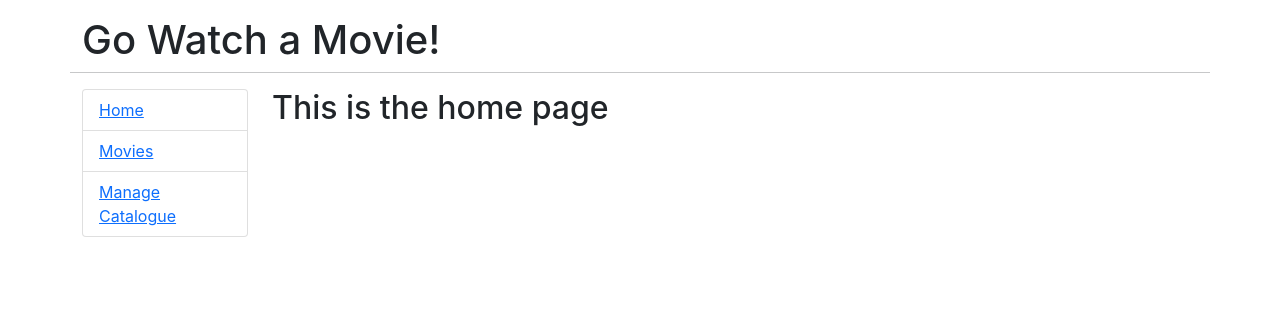
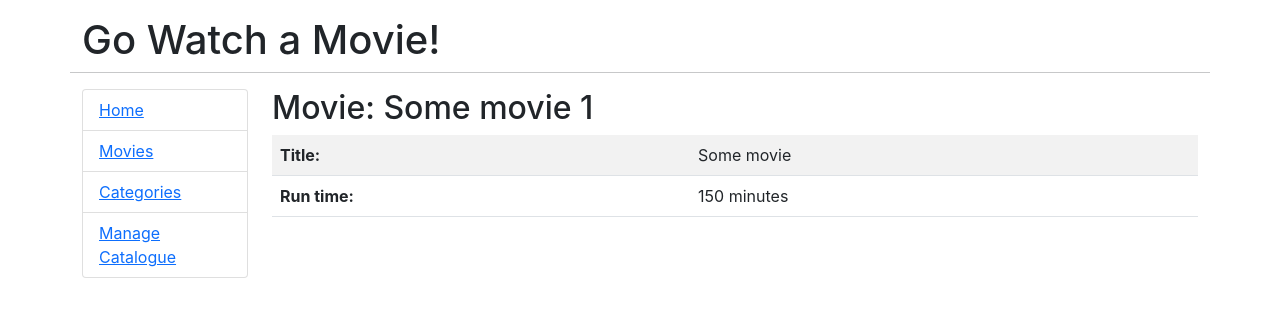
Before and after one commit to dumbled0re/react-go, a React (Create React App) app in the folder go-movies/: page /movies/1 in a window 1280 px wide. Shown: the top 316 px of the page. Built offline with nearby package versions, Linux system fonts and the light colour scheme.

Commit message:
update: ルーティング追加

```diff
--- a/go-movies/src/App.js
+++ b/go-movies/src/App.js
@@ -1,8 +1,16 @@
-import React, { Component, Fragment } from "react";
-import { HashRouter as Router, Switch, Route, Link } from "react-router-dom";
+import React from "react";
+import {
+  BrowserRouter as Router,
+  Switch,
+  Route,
+  Link,
+  useRouteMatch,
+} from "react-router-dom";
 import Movies from "./components/Movies";
 import Home from "./components/Home";
 import Admin from "./components/Admin";
+import Categories from "./components/Categories";
+import OneMovie from "./components/OneMovie";
 
 export default function App() {
   return (
@@ -24,6 +32,9 @@
                   <Link to="/movies">Movies</Link>
                 </li>
                 <li className="list-group-item">
+                  <Link to="/by-category">Categories</Link>
+                </li>
+                <li className="list-group-item">
                   <Link to="/admin">Manage Catalogue</Link>
                 </li>
               </ul>
@@ -32,9 +43,23 @@
 
           <div className="col-md-10">
             <Switch>
+              <Route path="/movies/:id" component={OneMovie} />
               <Route path="/movies">
                 <Movies />
               </Route>
+              <Route exact path="/by-category">
+                <CategoryPage />
+              </Route>
+              <Route
+                exact
+                path="/by-category/drama"
+                render={(props) => <Categories {...props} title={`Drama`} />}
+              />
+              <Route
+                exact
+                path="/by-category/comedy"
+                render={(props) => <Categories {...props} title={`Comedy`} />}
+              />
               <Route path="/admin">
                 <Admin />
               </Route>
@@ -48,3 +73,22 @@
     </Router>
   );
 }
+
+function CategoryPage() {
+  //
+  let { path, url } = useRouteMatch();
+
+  return (
+    <div>
+      <h2>Categories</h2>
+      <ul>
+        <li>
+          <Link to={`${path}/comedy`}>Comedy</Link>
+        </li>
+        <li>
+          <Link to={`${url}/drama`}>Drama</Link>
+        </li>
+      </ul>
+    </div>
+  );
+}
--- /dev/null
+++ b/go-movies/src/components/Categories.js
@@ -0,0 +1,7 @@
+import React, { Component } from "react";
+
+export default class Categories extends Component {
+  render() {
+    return <h2>Category: {this.props.title}</h2>;
+  }
+}
--- a/go-movies/src/components/Movies.js
+++ b/go-movies/src/components/Movies.js
@@ -1,7 +1,32 @@
-import React, { Component } from "react";
+import React, { Component, Fragment } from "react";
+import { Link } from "react-router-dom";
 
 export default class Movies extends Component {
+  state = { movies: [] };
+
+  // コンポーネントがマウント(配置)された直前に呼び出されるメソッド
+  componentDidMount() {
+    this.setState({
+      movies: [
+        { id: 1, title: "The Shawshank Redemption", runtime: 142 },
+        { id: 2, title: "The Godfather", runtime: 175 },
+        { id: 3, title: "The Dark Knight", runtime: 153 },
+      ],
+    });
+  }
+
   render() {
-    return <h2>Choose a movie</h2>;
+    return (
+      <Fragment>
+        <h2>Choose a movie</h2>
+        <ul>
+          {this.state.movies.map((m) => (
+            <li key={m.id}>
+              <Link to={`/movies/${m.id}`}>{m.title}</Link>
+            </li>
+          ))}
+        </ul>
+      </Fragment>
+    );
   }
 }
--- /dev/null
+++ b/go-movies/src/components/OneMovie.js
@@ -0,0 +1,43 @@
+import React, { Component, Fragment } from "react";
+
+export default class OneMovie extends Component {
+  state = { movie: {} };
+
+  componentDidMount() {
+    this.setState({
+      movie: {
+        id: this.props.match.params.id,
+        title: "Some movie",
+        runtime: 150,
+      },
+    });
+  }
+
+  render() {
+    return (
+      <Fragment>
+        <h2>
+          Movie: {this.state.movie.title} {this.state.movie.id}
+        </h2>
+
+        <table className="table table-compact table-striped">
+          <thead></thead>
+          <tbody>
+            <tr>
+              <td>
+                <strong>Title:</strong>
+              </td>
+              <td>{this.state.movie.title}</td>
+            </tr>
+            <tr>
+              <td>
+                <strong>Run time:</strong>
+              </td>
+              <td>{this.state.movie.runtime} minutes</td>
+            </tr>
+          </tbody>
+        </table>
+      </Fragment>
+    );
+  }
+}
```
